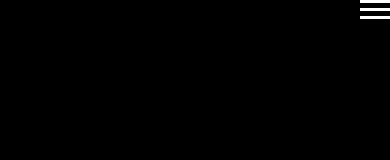
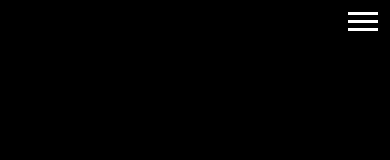
Before and after one commit to DevLuk4s/portfolio-2, a Next.js app in the folder my-app/: page /components/Sidebar in a window 390 px wide. Shown: the top 160 px of the page. Built offline with nearby package versions, Linux system fonts and the light colour scheme.

Commit message:
update projec

```diff
--- a/my-app/src/app/components/Sidebar/MenuHamburguer.tsx
+++ b/my-app/src/app/components/Sidebar/MenuHamburguer.tsx
@@ -1,6 +1,6 @@
 export default function MenuHamburguer() {
   return (
-    <div className="fixed top-0 right-0 block md:hidden">
+    <div className="fixed top-0 right-0 block md:hidden p-3">
       <button className="hamburger"></button>
     </div>
   );
--- a/my-app/src/app/components/Sidebar/page.tsx
+++ b/my-app/src/app/components/Sidebar/page.tsx
@@ -4,14 +4,6 @@ import MainNavigation from "./MainNavigation";
 import MenuHamburguer from "./MenuHamburguer";
 
 export default function Sidebar() {
-
-  const hamburger = document.querySelector(".hamburger")
-  const SidebarMobile = document.querySelector(".SidebarMobile")
-
-  hamburger?.addEventListener("click", () => {
-    SidebarMobile?.classList.toggle("SidebarMobile")
-  })
-
   return (
     <aside className="fixed top-0 left-0 overflow-x-hidden z-10 flex flex-col items-center justify-center gap-10 p-12 SidebarMobile">
       <Logo />
```
